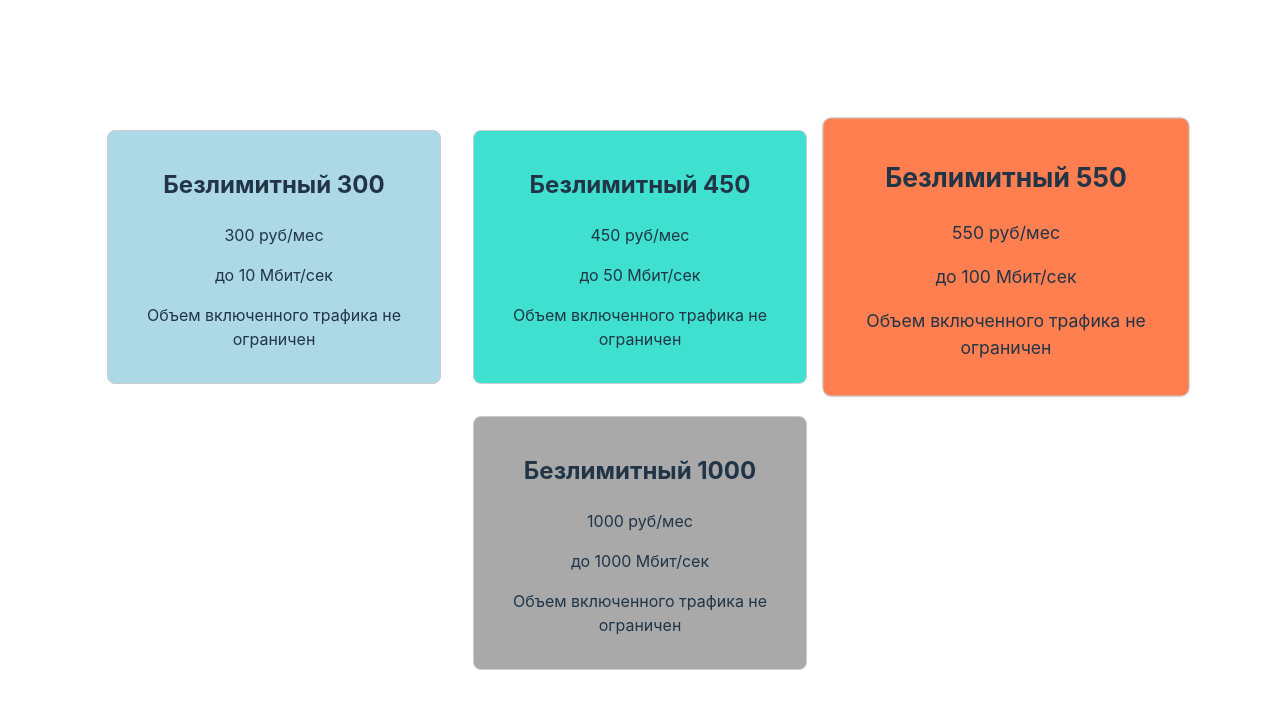
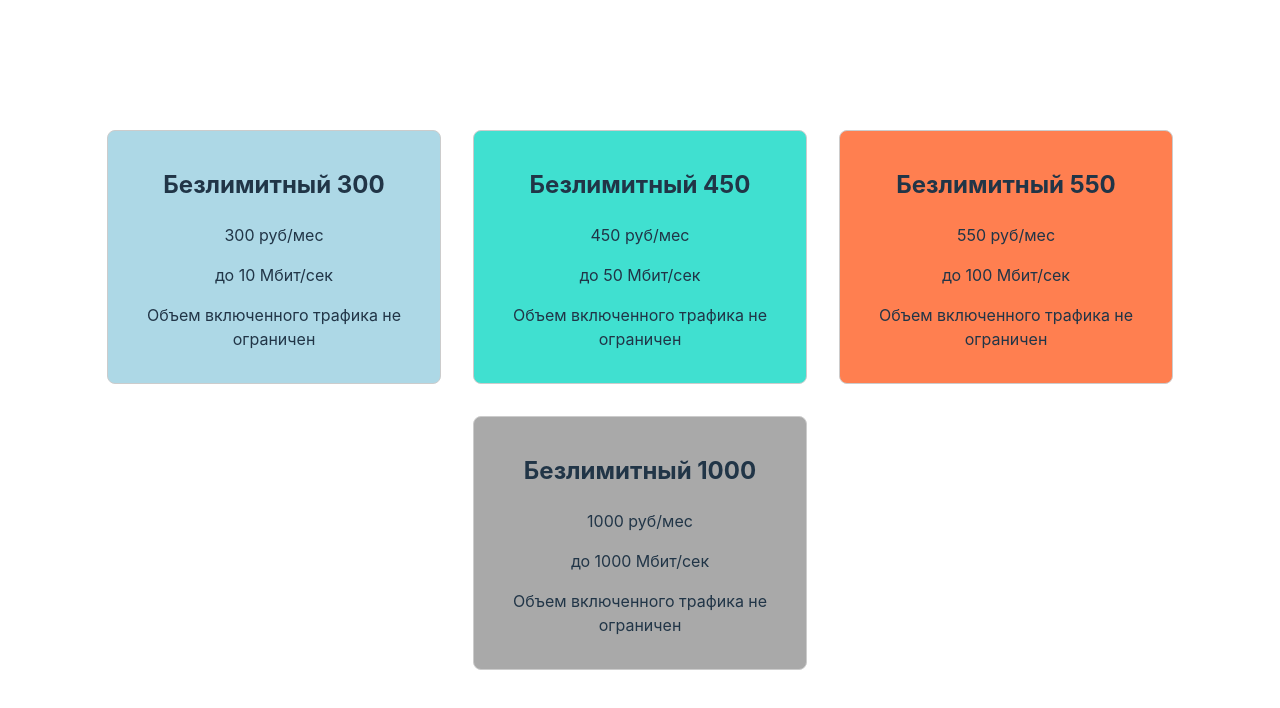
Before and after one commit to NadinKonst/tariffs, a React (Vite) app: page / in a window 1280 px wide. Shown: the top 708 px of the page. Built offline with nearby package versions, Linux system fonts and the light colour scheme.

Commit message:
interactive

```diff
--- /dev/null
+++ b/src/components/Tariff/Tariff.css
@@ -0,0 +1,13 @@
+.tariff {
+  padding: 16px;
+  margin: 16px;
+  border-radius: 8px;
+  border: 1px solid #ccc;
+  max-width: 300px;
+  background-color: color;
+  cursor: pointer;
+}
+
+.selected {
+  transform: scale(1.1);
+}
--- a/src/components/Tariff/Tariff.jsx
+++ b/src/components/Tariff/Tariff.jsx
@@ -1,16 +1,21 @@
+import { useState } from "react";
+import "./Tariff.css";
+
 export default function Tariff({ name, price, speed, traffic, color }) {
-  const style = {
-    padding: "16px",
-    margin: "16px",
-    borderRadius: "8px",
-    border: "1px solid #ccc",
-    maxWidth: "300px",
-    backgroundColor: color,
-    transform: price === "550 руб/мес" ? "scale(1.1)" : "none",
+  const [selected, setSelected] = useState(false);
+
+  const handleClick = () => {
+    setSelected(!selected);
   };
 
+  const style = {
+    backgroundColor: color,
+  };
+
+  const styles = selected ? "tariff selected" : "tariff";
+
   return (
-    <div style={style}>
+    <div className={styles} style={style} onClick={handleClick}>
       <h2>{name}</h2>
       <p>{price}</p>
       <p>{speed}</p>
```
